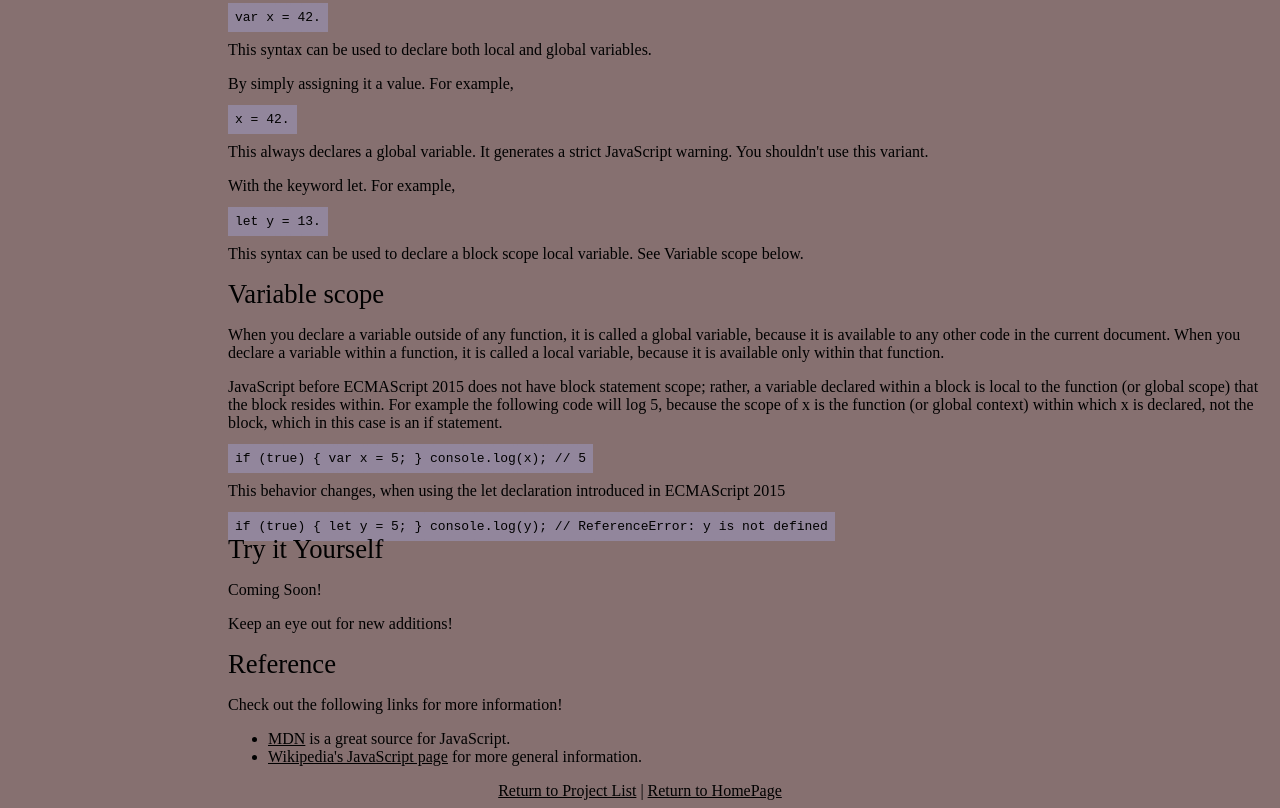
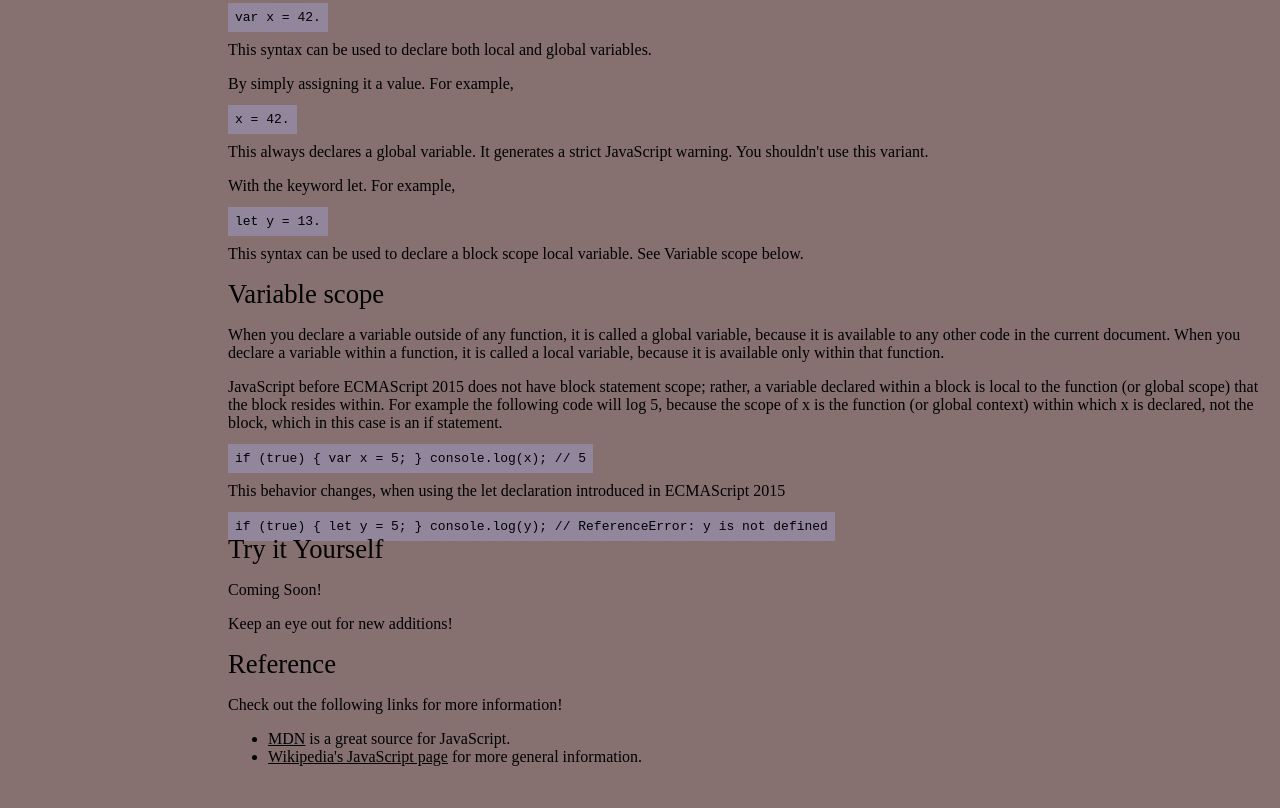
Before and after one commit to ibraheem-areeda/Technical-Documentation-Page, a plain HTML site: page index.html in a window 1280 px wide. Shown: the part 1133-1941 px from the top of the page. After the commit the page ends 1915 px from the top, so only its background shows below. Drawn offline with Linux system fonts and the light colour scheme.

Commit message:
Update index.html

```diff
--- a/index.html
+++ b/index.html
@@ -161,8 +161,5 @@
       </section>
     </main>
   </body>
-  <footer>
-    <a href="../">Return to Project List</a> |
-    <a href="abc">Return to HomePage</a>
-  </footer>
+
 </html>
```
